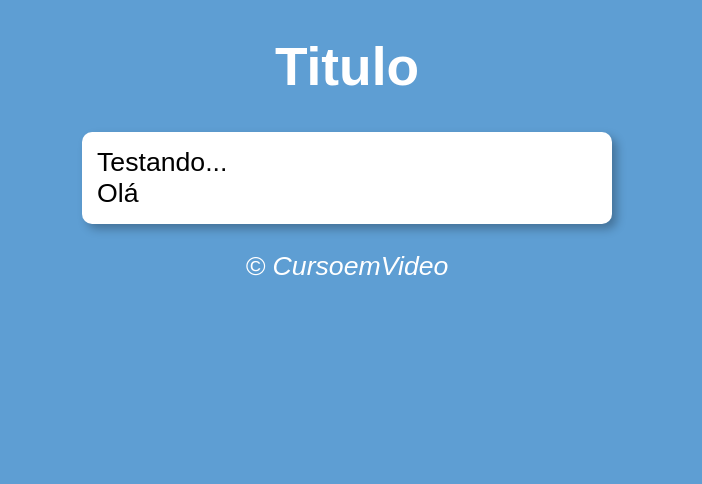
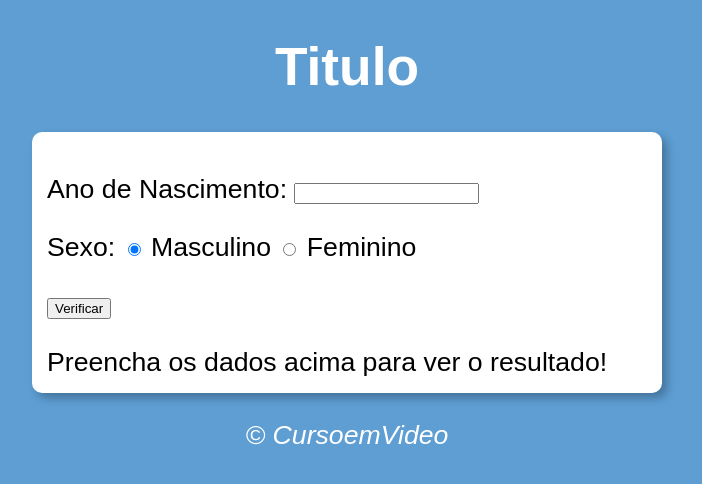
Before and after one commit to Andre-Savio/JavaScript, a plain HTML site: page aula-15/index.html in a window 1280 px wide. Shown: the whole page, without its empty margins (293-995 px from the left). Drawn offline with Linux system fonts and the light colour scheme.

Commit message:
exercicios

```diff
--- a/aula-15/index.html
+++ b/aula-15/index.html
@@ -13,11 +13,25 @@
     </header>
     <section>
         <div>
-            Testando...
+            <p>Ano de Nascimento:
+                <input type="number" name="txtano" id="txtano" min="0">
+            </p>
+            <p>Sexo:
+                <input type="radio" name="radsex" id="mas" value="0"checked>
+                <label for="mas">Masculino</label>
+                <input type="radio" name="radsex" id="fem" value="1">
+                <label for="fem">Feminino</label>
 
+
+            </p>
+            <p>
+                <input type="button" value="Verificar" onclick="verificar()">
+            </p>
         </div>
-        <div>
-            Olá
+
+
+        <div id="res">
+            Preencha os dados acima para ver o resultado!
         </div>
     </section>
     <footer>
--- a/aula-15/script.js
+++ b/aula-15/script.js
@@ -0,0 +1,42 @@
+function verificar() {
+    var fano = document.querySelector('input#txtano')
+    var res = document.querySelector('div#res')
+    var data = new Date()
+    var ano = data.getFullYear()
+    if (fano.value.length == 0 || fano.value > ano ){
+        alert('ERROR')
+    } else {
+        var fsex = document.getElementsByName('radsex')
+        var idade = ano - Number(fano.value)
+        var gênero = ''
+        var img = document.createElement('img')
+        img.setAttribute('id','foto')
+        if (fsex[0].checked) {
+            gênero = 'Homem'
+            if (idade >=0 && idade < 10){
+                img.setAttribute('src', 'imagens/bb-m.jpg')
+            }else if (idade >= 10 && idade < 18){
+                img.setAttribute('src', 'imagens/jovem-m.jpg')
+            }else if (idade >= 18 && idade < 50){
+                img.setAttribute('src', 'imagens/adulto-m.jpg')
+            }else {
+                img.setAttribute('src', 'imagens/idoso-m.jpg')
+            }
+        }else  if (fsex[1].checked){
+            gênero = 'Mulher'
+            if (idade >=0 && idade < 10){
+                img.setAttribute('src', 'imagens/bebe-f.jpg')
+            }else if (idade >= 10 && idade < 18){
+                img.setAttribute('src', 'imagens/jovem-f.jpg')
+            }else if (idade >= 18 && idade < 50){
+                img.setAttribute('src', 'imagens/adulto-f.jpg')
+            }else {
+                img.setAttribute('src', 'imagens/idoso-f.jpg')
+            }
+        }
+        res.style.textAlign = 'center'
+        res.innerHTML = `Foi identificado um(a) ${gênero}, de ${idade} anos`
+        res.appendChild(img)
+
+    }
+}
--- a/aula-15/style.css
+++ b/aula-15/style.css
@@ -11,7 +11,7 @@ section {
     padding: 15px;
     border-radius: 10px;
     margin: auto;
-    width: 500px;
+    width: 600px;
 
     box-shadow: 5px 5px 10px rgba(0, 0, 0, 0.274);
 }
```
Also changed, not shown: aula-15/imagens/adulto-f.jpg (added), aula-15/imagens/adulto-m.jpg (added), aula-15/imagens/bb-m.jpg (added), aula-15/imagens/bebe-f.jpg (added), aula-15/imagens/idoso-f.jpg (added), aula-15/imagens/idoso-m.jpg (added), aula-15/imagens/jovem-f.jpg (added), aula-15/imagens/jovem-m.jpg (added).
